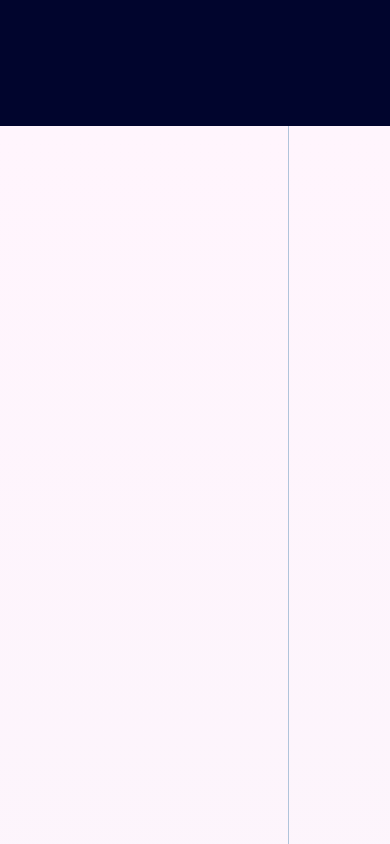
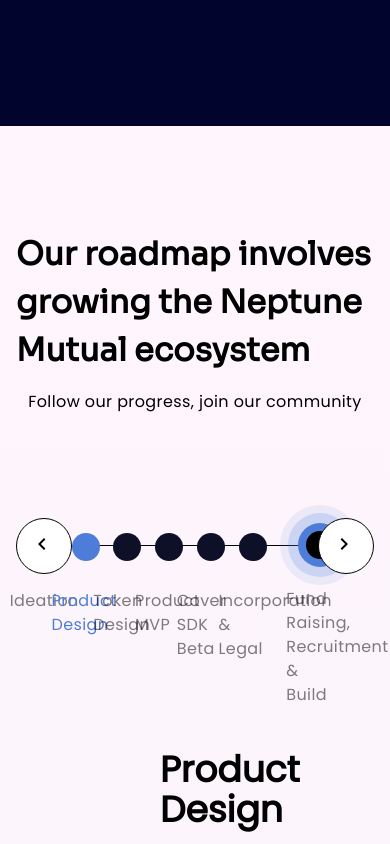
Before and after one commit to Milanpanta/nep-web, a Next.js app: page / in a window 390 px wide. Shown: the part 7160-8004 px from the top of the page. Built offline with nearby package versions, Linux system fonts and the light colour scheme.

Commit message:
chore: responsive roadmap text component

```diff
--- a/components/HomePage/Roadmap.jsx
+++ b/components/HomePage/Roadmap.jsx
@@ -3,11 +3,11 @@
 
 export const RoadmapComponent = () => {
   return (
-    <div className="border-x border-b0c4db mx-72 px-26 pt-76">
-      <p className="w-3/4 m-auto font-sora text-h3 font-semibold text-center">
+    <div className="px-4 sm:px-32 3xl:border-x 3xl:border-b0c4db 3xl:mx-72 3xl:px-26 pt-26 lg:pt-76">
+      <p className="lg:w-3/4 leading-12 lg:leading-normal m-auto font-sora text-3xxl lg:text-h3 font-semibold text-left lg:text-center">
         Our roadmap involves growing the Neptune Mutual ecosystem
       </p>
-      <p className="font-poppins font-light text-2xl leading-10 mt-4 text-center tracking-wide">
+      <p className="font-poppins font-light lg:text-2xl leading-10 mt-2 lg:mt-4 text-center tracking-wide">
         Follow our progress, join our community
       </p>
 
```
